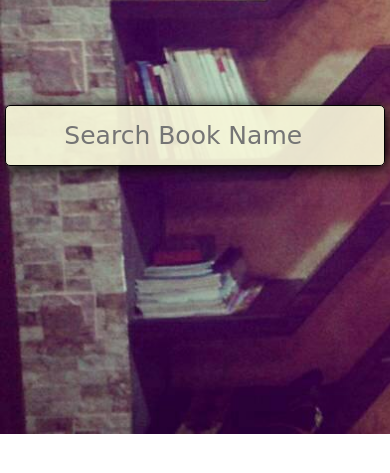
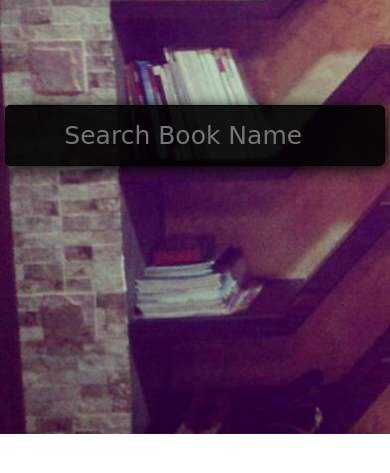
Before and after one commit to FACG2/Books_Auto-Completer, a website: page public/index.html in a window 390 px wide. Shown: the part 241-714 px from the top of the page. Drawn offline with Linux system fonts and the light colour scheme; a web font is replaced by a local one.

Commit message:
changing the classes in css

```diff
--- a/package.json
+++ b/package.json
@@ -20,5 +20,6 @@
   "devDependencies": {
     "nodemon": "^1.11.0",
     "tape": "^4.8.0"
-  }
+  },
+  "dependencies": {}
 }
--- a/public/css/main.css
+++ b/public/css/main.css
@@ -17,7 +17,7 @@ text-align: center;
 
 }
 
-.container h1{
+.container .txt{
 
 	text-transform: capitalize;
   font-size: 55px;
@@ -26,7 +26,8 @@ text-align: center;
 
 
 }
-header{
+
+.main{
   background-image: url('../image/book.jpg');
   background-size: cover;
   width: 100%;
@@ -69,19 +70,19 @@ header{
 }
 
 
-input::-webkit-calendar-picker-indicator {
+.fill-text::-webkit-calendar-picker-indicator {
   display: none;
 
 }
 
-input{
+.fill-text{
     width: 80%;
     padding: 15px 0 15px 10px;
     box-shadow: 3px 3px 15px #000;
     border: 1px solid #000;
-    background-color: rgba(250,250,220,0.9);
+    background-color: rgba(00,00,00,0.9);
     border-radius: 5px;
-    color: #000;
+    color: #FFF;
     text-align: center;
     font-size: 25px;
     margin-top: 90px;
@@ -91,7 +92,7 @@ input{
 
 @media (max-width:600px){
 
-input{
+.fill-text{
     width: 98%;
 
 }
--- a/public/index.html
+++ b/public/index.html
@@ -10,12 +10,12 @@
 </head>
 
 <body>
-  <header id="opacity" class="out">
+  <header class="main">
     <div class="container">
 
       <div class="form">
-        <h1>book auto completer</h1>
-        <input list="books" type="" name="" maxlength="50" placeholder="Search Book Name" id="clicking">
+        <h1 class="txt">book auto completer</h1>
+        <input class="fill-text" list="books" type="" name="" maxlength="50" placeholder="Search Book Name" id="clicking">
         <datalist id="books" class="books">
               <option value="A Game of Thrones"></option>
               <option value="Harry Potter and the Sorcerer's Stone "></option>
```
Also changed, not shown: 1 other file.
